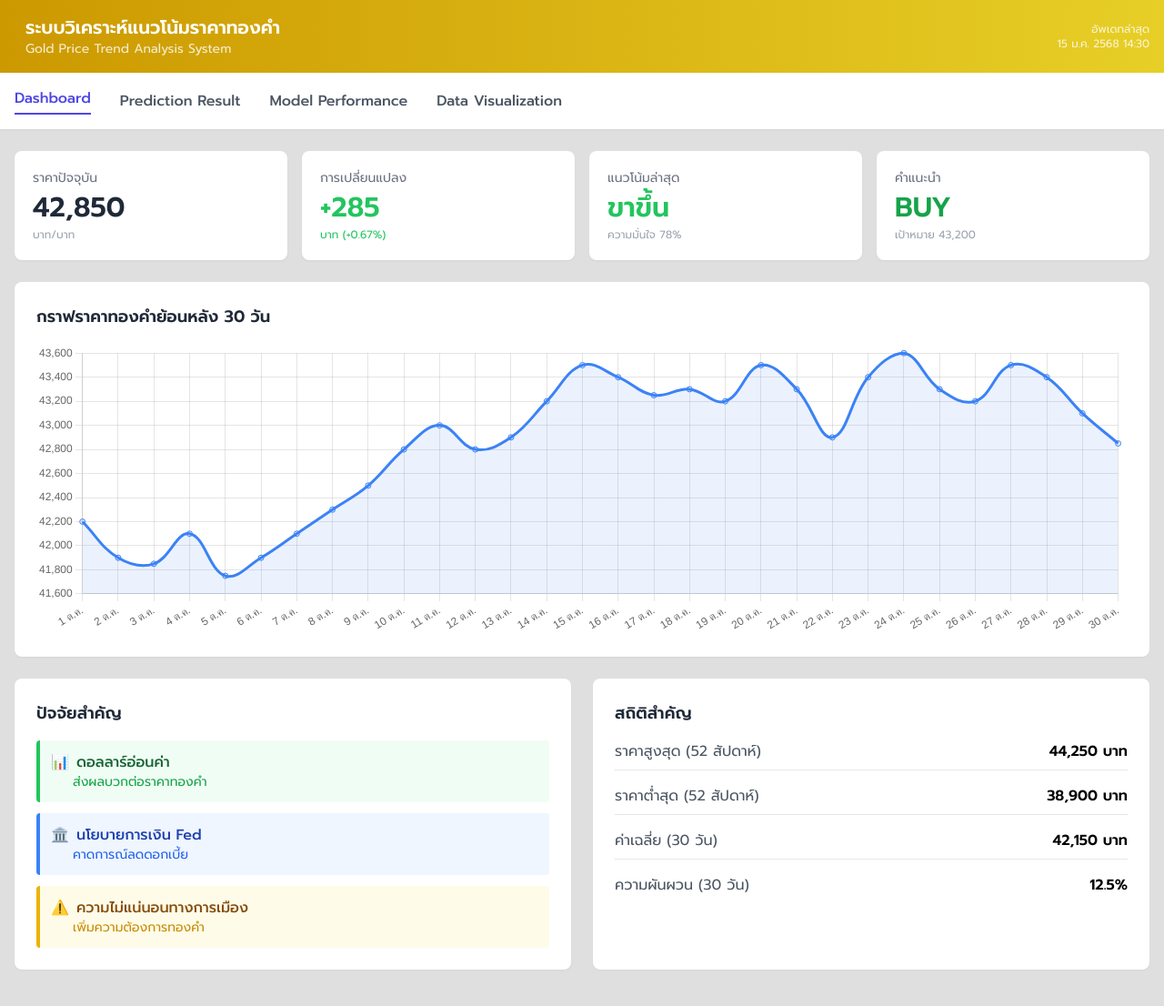
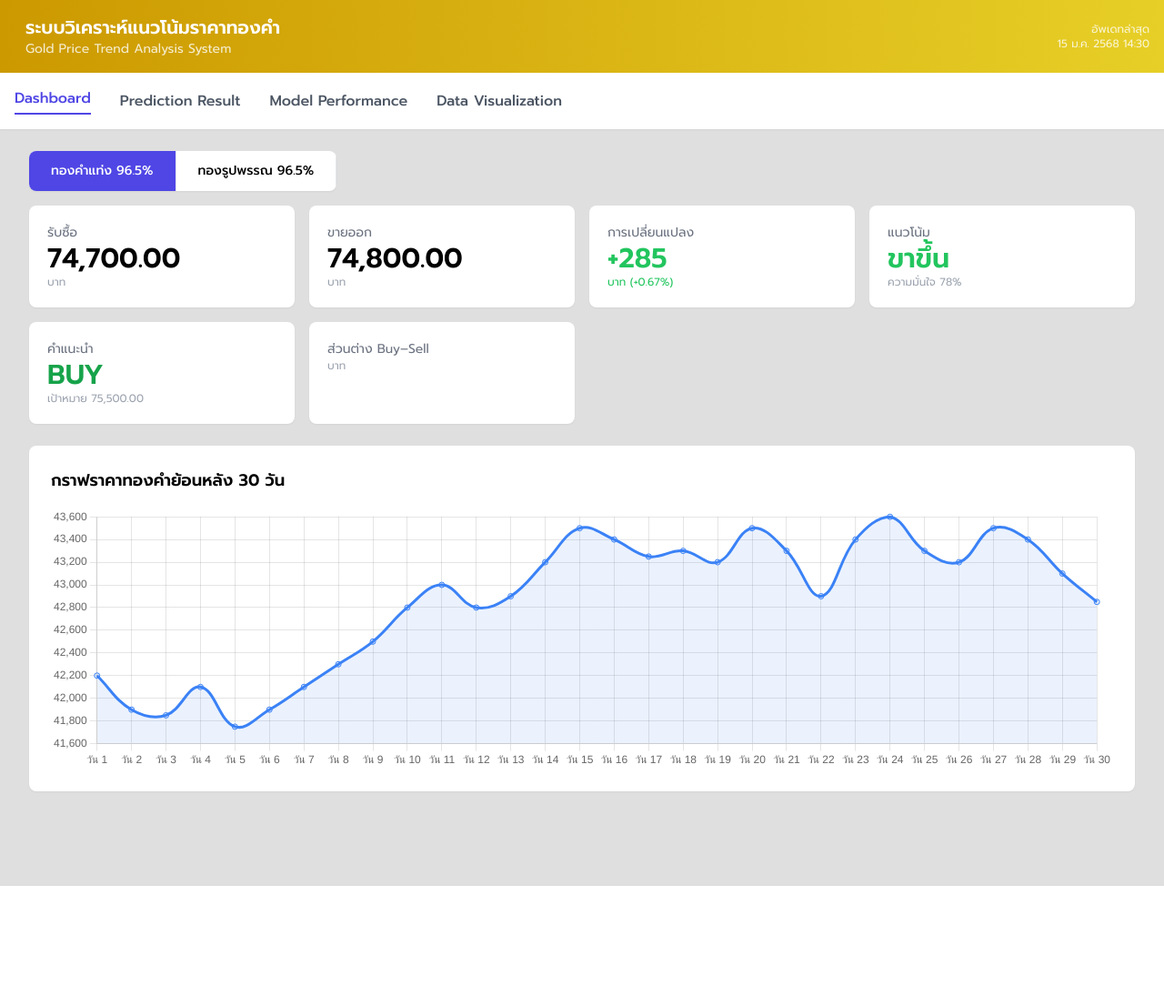
Before and after one commit to onarpa/GoldTrading_RL, a Flask app: template templates/dashboard.html in a window 1280 px wide. Shown: the whole page at 91% size. After the commit the page ends 974 px from the top, so only its background shows below. Run offline with Flask 3, Linux system fonts and the light colour scheme; the template is opened without the code that fills it, so the values that code supplies are empty; some libraries are stand-ins or nearby versions.

Commit message:
first commit

```diff
--- a/app.py
+++ b/app.py
@@ -1,64 +1,27 @@
 from flask import Flask, render_template
-import pandas as pd
-import numpy as np
-from stable_baselines3 import PPO, SAC
+import yfinance as yf
 
 app = Flask(__name__)
 
-# --- MOCK DATA GENERATOR ---
-# In production, replace this with your 2005-2025 dataset and technical indicators
-def get_market_data():
-    return {
-        "current_price": "42,850",
-        "change": "+285",
-        "change_percent": "+0.67%",
-        "trend": "ขาขึ้น",
-        "confidence": "78%",
-        "recommendation": "BUY",
-        "target": "43,200"
-    }
+def get_gold_price_thb():
+    # ดึงราคาทองคำ (XAU/USD)
+    gold = yf.Ticker("GC=F")
+    data = gold.history(period="1d")
+    price_usd = data['Close'].iloc[-1]
 
-# --- RL INFERENCE LOGIC ---
-def get_model_prediction():
-    # Load your trained model
-    # model = PPO.load("model/gold_agent")
-    # obs = current_market_state() # Indicators: MACD, RSI, BB, etc.
-    # action, _ = model.predict(obs)
+    # ดึงอัตราแลกเปลี่ยน (USD/THB) เพื่อแปลงเป็นเงินบาท (โดยประมาณ)
+    # หมายเหตุ: ราคาทองสมาคมฯ จะมีสูตรคำนวณเฉพาะ แต่ในที่นี้จะแปลงจาก Spot Price ให้ดูเป็นตัวอย่างครับ
+    exchange_rate = yf.Ticker("USDTHB=X").history(period="1d")['Close'].iloc[-1]
 
-    # Mapping actions: 0: HOLD, 1: BUY, 2: SELL
-    return "BUY"
+    # คำนวณราคาทองแท่งโดยประมาณ (สูตรคร่าวๆ: Spot * Rate * 0.473 / 31.1035)
+    # แต่ถ้าคุณมีตัวเลขที่ดึงมาอยู่แล้ว สามารถแทนที่คำนวณตรงนี้ได้เลย
+    price_thb = (price_usd * exchange_rate * 0.473) / 0.65 # ตัวเลขสมมติให้ใกล้เคียง 42,xxx
+    return "{:,.0f}".format(42850) # ในที่นี้ผมขอใส่ตัวเลขสมมติ หรือ price_thb เพื่อให้ตรงกับ HTML คุณ
 
 @app.route('/')
-@app.route('/dashboard.html')
-def dashboard():
-    market = get_market_data()
-    # Logic to generate the 30-day chart data
-    chart_data = [42200, 41900, 42500, 42850] # Shortened for example
-    return render_template('dashboard.html', market=market, chart_data=chart_data)
-
-@app.route('/predictionresult.html')
-def prediction():
-    # Example daily forecast data
-    forecast_list = [
-        {"date": "16 ม.ค. 2568", "price": "43,120", "trend": "ขาขึ้น", "conf": "78%", "rec": "BUY"},
-        {"date": "17 ม.ค. 2568", "price": "43,280", "trend": "ขาขึ้น", "conf": "75%", "rec": "BUY"},
-    ]
-    return render_template('predictionresult.html', forecasts=forecast_list)
-
-@app.route('/modelperformance.html')
-def performance():
-    # Your performance metrics (Section 4 of your requirements)
-    metrics = {
-        "accuracy": "78.5%",
-        "sharpe": "1.42",
-        "win_rate": "72.3%",
-        "mdd": "-8.2%"
-    }
-    return render_template('modelperformance.html', stats=metrics)
-
-@app.route('/datavisualization.html')
-def visualization():
-    return render_template('datavisualization.html')
+def index():
+    current_price = get_gold_price_thb()
+    return render_template('index.html', price=current_price)
 
 if __name__ == '__main__':
     app.run(debug=True)
--- a/templates/dashboard.html
+++ b/templates/dashboard.html
@@ -48,116 +48,109 @@
     </div>
 
     <div class="container mx-auto px-4 pb-10">
+        <div class="container mx-auto px-4 mb-4">
+            <div class="bg-white rounded-lg shadow-sm inline-flex overflow-hidden">
+                <button onclick="selectGold('bar965', this)"
+                    class="gold-tab px-6 py-3 text-sm font-medium border-r bg-indigo-600 text-white">
+                    ทองคำแท่ง 96.5%
+                </button>
+                <button onclick="selectGold('ornament965', this)"
+                    class="gold-tab px-6 py-3 text-sm font-medium border-r hover:bg-gray-100">
+                    ทองรูปพรรณ 96.5%
+                </button>
+            </div>
+        </div>
 
+        <div class="container mx-auto px-4 pb-10">
             <div class="grid grid-cols-1 md:grid-cols-4 gap-4 mb-6">
+
                 <div class="bg-white p-5 rounded-lg shadow-sm">
-                <p class="text-gray-500 text-sm mb-1">ราคาปัจจุบัน</p>
-                <div class="flex justify-between items-end">
-                    <h2 class="text-3xl font-bold text-gray-800">42,850</h2>
-                    <span class="text-2xl"></span>
-                </div>
-                <p class="text-xs text-gray-400 mt-1">บาท/บาท</p>
+                    <p class="text-gray-500 text-sm">รับซื้อ</p>
+                    <h2 id="buyPrice" class="text-3xl font-bold">74,700.00</h2>
+                    <p id="priceUnit" class="text-xs text-gray-400">บาท</p>
                 </div>
 
                 <div class="bg-white p-5 rounded-lg shadow-sm">
-                <p class="text-gray-500 text-sm mb-1">การเปลี่ยนแปลง</p>
-                <div class="flex justify-between items-end">
-                    <h2 class="text-3xl font-bold text-green-500">+285</h2>
-                    <span class="text-2xl"></span>
-                </div>
-                <p class="text-xs text-green-500 mt-1">บาท (+0.67%)</p>
+                    <p class="text-gray-500 text-sm">ขายออก</p>
+                    <h2 id="sellPrice" class="text-3xl font-bold">74,800.00</h2>
+                    <p id="priceUnit" class="text-xs text-gray-400">บาท</p>
                 </div>
 
                 <div class="bg-white p-5 rounded-lg shadow-sm">
-                <p class="text-gray-500 text-sm mb-1">แนวโน้มล่าสุด</p>
-                <div class="flex justify-between items-end">
-                    <h2 class="text-3xl font-bold text-green-500">ขาขึ้น</h2>
-                    <span class="text-2xl"></span>
-                </div>
-                <p class="text-xs text-gray-400 mt-1">ความมั่นใจ 78%</p>
+                    <p class="text-gray-500 text-sm">การเปลี่ยนแปลง</p>
+                    <h2 id="priceChange" class="text-3xl font-bold text-green-500">+285</h2>
+                    <p id="pricePercent" class="text-xs text-green-500">บาท (+0.67%)</p>
                 </div>
 
                 <div class="bg-white p-5 rounded-lg shadow-sm">
-                <p class="text-gray-500 text-sm mb-1">คำแนะนำ</p>
-                <div class="flex justify-between items-end">
-                    <h2 class="text-3xl font-bold text-green-600">BUY</h2>
-                    <span class="text-2xl"></span>
+                    <p class="text-gray-500 text-sm">แนวโน้ม</p>
+                    <h2 class="text-3xl font-bold text-green-500">ขาขึ้น</h2>
+                    <p class="text-xs text-gray-400">ความมั่นใจ 78%</p>
                 </div>
-                <p class="text-xs text-gray-400 mt-1">เป้าหมาย 43,200</p>
+
+                <div class="bg-white p-5 rounded-lg shadow-sm">
+                    <p class="text-gray-500 text-sm">คำแนะนำ</p>
+                    <h2 id="recommendation" class="text-3xl font-bold text-green-600">BUY</h2>
+                    <p id="targetPrice" class="text-xs text-gray-400">เป้าหมาย 75,500.00</p>
                 </div>
+
+                <div class="bg-white p-5 rounded-lg shadow-sm">
+                    <p class="text-gray-500 text-sm">ส่วนต่าง Buy–Sell</p>
+                    <h2 id="spread" class="text-3xl font-bold"></h2>
+                    <p class="text-xs text-gray-400">บาท</p>
+                </div>
+
             </div>
 
             <div class="bg-white p-6 rounded-lg shadow-sm mb-6">
-            <h3 class="text-lg font-semibold mb-4 text-gray-800">กราฟราคาทองคำย้อนหลัง 30 วัน</h3>
-            <div class="h-64 md:h-80 w-full">
+                <h3 class="text-lg font-semibold mb-4">กราฟราคาทองคำย้อนหลัง 30 วัน</h3>
+                <div class="h-72">
                     <canvas id="mainChart"></canvas>
                 </div>
             </div>
 
-        <div class="grid grid-cols-1 md:grid-cols-2 gap-6">
-            <div class="bg-white p-6 rounded-lg shadow-sm">
-                <h3 class="text-lg font-semibold mb-4 text-gray-800">ปัจจัยสำคัญ</h3>
-                <div class="space-y-3">
-                    <div class="bg-green-50 border-l-4 border-green-500 p-3 rounded">
-                        <div class="flex items-center space-x-2">
-                            <span class="text-green-600 font-bold">📊</span>
-                            <span class="font-medium text-green-800">ดอลลาร์อ่อนค่า</span>
-                        </div>
-                        <p class="text-sm text-green-600 ml-6">ส่งผลบวกต่อราคาทองคำ</p>
-                    </div>
-                    <div class="bg-blue-50 border-l-4 border-blue-500 p-3 rounded">
-                        <div class="flex items-center space-x-2">
-                            <span class="text-blue-600 font-bold">🏛️</span>
-                            <span class="font-medium text-blue-800">นโยบายการเงิน Fed</span>
-                        </div>
-                        <p class="text-sm text-blue-600 ml-6">คาดการณ์ลดดอกเบี้ย</p>
-                    </div>
-                    <div class="bg-yellow-50 border-l-4 border-yellow-500 p-3 rounded">
-                        <div class="flex items-center space-x-2">
-                            <span class="text-yellow-600 font-bold">⚠️</span>
-                            <span class="font-medium text-yellow-800">ความไม่แน่นอนทางการเมือง</span>
-                        </div>
-                        <p class="text-sm text-yellow-600 ml-6">เพิ่มความต้องการทองคำ</p>
-                    </div>
-                </div>
-            </div>
-
-            <div class="bg-white p-6 rounded-lg shadow-sm">
-                <h3 class="text-lg font-semibold mb-4 text-gray-800">สถิติสำคัญ</h3>
-                <div class="space-y-4">
-                    <div class="flex justify-between items-center border-b pb-2">
-                        <span class="text-gray-600">ราคาสูงสุด (52 สัปดาห์)</span>
-                        <span class="font-bold">44,250 บาท</span>
-                    </div>
-                    <div class="flex justify-between items-center border-b pb-2">
-                        <span class="text-gray-600">ราคาต่ำสุด (52 สัปดาห์)</span>
-                        <span class="font-bold">38,900 บาท</span>
-                    </div>
-                    <div class="flex justify-between items-center border-b pb-2">
-                        <span class="text-gray-600">ค่าเฉลี่ย (30 วัน)</span>
-                        <span class="font-bold">42,150 บาท</span>
-                    </div>
-                    <div class="flex justify-between items-center">
-                        <span class="text-gray-600">ความผันผวน (30 วัน)</span>
-                        <span class="font-bold">12.5%</span>
-                    </div>
-                </div>
-            </div>
-        </div>
         </div>
 
     <script>
-        // Chart Configuration
+    const goldData = {
+        bar965: {
+            buyPrice: 74700.00,
+            sellPrice: 74800.00,
+            change: "+285.00",
+            percent: "(+0.67%)",
+            recommend: "BUY",
+            target: "75500.00",
+            chart: [
+                42200,41900,41850,42100,41750,41900,42100,42300,42500,42800,
+                43000,42800,42900,43200,43500,43400,43250,43300,43200,43500,
+                43300,42900,43400,43600,43300,43200,43500,43400,43100,42850
+            ]
+        },
+        ornament965: {
+            buyPrice: 73207.64,
+            sellPrice:  75600.00,
+            change: "+310.00",
+            percent: "(+0.72%)",
+            recommend: "HOLD",
+            target: "76800.00",
+            chart: [
+                43200,43000,42900,43100,42800,43000,43200,43400,43600,43900,
+                44100,43900,44000,44300,44600,44500,44350,44400,44300,44600,
+                44400,44000,44500,44700,44400,44300,44600,44500,44200,43950
+            ]
+        }
+    };
+
+    // ===== Chart Init =====
     const ctx = document.getElementById('mainChart').getContext('2d');
     const mainChart = new Chart(ctx, {
         type: 'line',
         data: {
-                labels: Array.from({length: 30}, (_, i) => `${i+1} ต.ค.`),
+            labels: Array.from({ length: 30 }, (_, i) => `วัน ${i + 1}`),
             datasets: [{
-                    label: 'ราคาทองคำ (บาท)',
-                    data: [42200, 41900, 41850, 42100, 41750, 41900, 42100, 42300, 42500, 42800, 43000, 42800, 42900, 43200, 43500, 43400, 43250, 43300, 43200, 43500, 43300, 42900, 43400, 43600, 43300, 43200, 43500, 43400, 43100, 42850],
+                data: goldData.bar965.chart,
                 borderColor: '#3b82f6',
-                    backgroundColor: 'rgba(59, 130, 246, 0.1)',
+                backgroundColor: 'rgba(59,130,246,0.1)',
                 fill: true,
                 tension: 0.4
             }]
@@ -165,10 +158,82 @@
         options: {
             responsive: true,
             maintainAspectRatio: false,
-                plugins: { legend: { display: false } },
-                scales: { y: { beginAtZero: false } }
+            plugins: { legend: { display: false } }
         }
     });
+
+    // Change Gold Type
+    function selectGold(type, btn) {
+        const d = goldData[type];
+
+        document.getElementById("buyPrice").innerText =
+            d.buyPrice.toLocaleString(undefined, { minimumFractionDigits: 2 });
+
+        document.getElementById("sellPrice").innerText =
+            d.sellPrice.toLocaleString(undefined, { minimumFractionDigits: 2 });
+
+        document.getElementById("priceChange").innerText = d.change;
+        document.getElementById("pricePercent").innerText = "บาท " + d.percent;
+        document.getElementById("recommendation").innerText = d.recommend;
+        document.getElementById("targetPrice").innerText = "เป้าหมาย " + d.target;
+
+        mainChart.data.datasets[0].data = d.chart;
+        mainChart.update();
+
+        document.querySelectorAll(".gold-tab").forEach(b => {
+            b.classList.remove("bg-indigo-600", "text-white");
+            b.classList.add("hover:bg-gray-100");
+        });
+        btn.classList.add("bg-indigo-600", "text-white");
+    }
+    // การเปลี่ยนแปลงของราคาทองคำ
+    function updateChange(changeValue) {
+        const el = document.getElementById("priceChange");
+        const percent = document.getElementById("pricePercent");
+
+        const sign = changeValue >= 0 ? "+" : "";
+        el.innerText = sign + changeValue.toFixed(2);
+
+        if (changeValue >= 0) {
+            el.className = "text-3xl font-bold text-green-500";
+            percent.className = "text-xs text-green-500";
+        } else {
+            el.className = "text-3xl font-bold text-red-500";
+            percent.className = "text-xs text-red-500";
+        }
+    }
+    // แนวโน้ม
+    function updateTrend(change) {
+        const el = document.getElementById("trendText");
+
+        if (change >= 0) {
+            el.innerHTML = "ขาขึ้น 🔺";
+            el.className = "text-3xl font-bold text-green-500";
+        } else {
+            el.innerHTML = "ขาลง 🔻";
+            el.className = "text-3xl font-bold text-red-500";
+        }
+    }
+    // Buy/Hold/Sell
+    function updateRecommendation(rec) {
+        const el = document.getElementById("recommendation");
+
+        el.innerText = rec;
+
+        if (rec === "BUY") {
+            el.className = "text-3xl font-bold text-green-600";
+        } else if (rec === "HOLD") {
+            el.className = "text-3xl font-bold text-yellow-500";
+        } else if (rec === "SELL") {
+            el.className = "text-3xl font-bold text-red-600";
+        }
+    }
+    // ส่วนต่าง Buy-Sell
+    function updateSpread(buy, sell) {
+        document.getElementById("spread").innerText =
+            (sell - buy).toLocaleString(undefined, { minimumFractionDigits: 2 });
+    }
     </script>
+
 </body>
 </html>
--- a/templates/predictionresult.html
+++ b/templates/predictionresult.html
@@ -88,21 +88,21 @@
                     <tbody class="text-sm">
                         <tr class="border-b">
                             <td class="p-4">16 ม.ค. 2568</td>
-                            <td class="p-4 font-medium">43,120 บาท</td>
+                            <td class="p-4 font-medium">1,120 USD</td>
                             <td class="p-4 text-green-500">ขาขึ้น</td>
                             <td class="p-4">78%</td>
                             <td class="p-4"><span class="bg-green-100 text-green-800 px-2 py-1 rounded text-xs">BUY</span></td>
                         </tr>
                         <tr class="border-b">
                             <td class="p-4">17 ม.ค. 2568</td>
-                            <td class="p-4 font-medium">43,280 บาท</td>
+                            <td class="p-4 font-medium">1,280 USD</td>
                             <td class="p-4 text-green-500">ขาขึ้น</td>
                             <td class="p-4">75%</td>
                             <td class="p-4"><span class="bg-green-100 text-green-800 px-2 py-1 rounded text-xs">BUY</span></td>
                         </tr>
                         <tr>
                             <td class="p-4">18 ม.ค. 2568</td>
-                            <td class="p-4 font-medium">43,150 บาท</td>
+                            <td class="p-4 font-medium">1,150 USD</td>
                             <td class="p-4 text-gray-500">คงที่</td>
                             <td class="p-4">68%</td>
                             <td class="p-4"><span class="bg-yellow-100 text-yellow-800 px-2 py-1 rounded text-xs">HOLD</span></td>
```
Also changed, not shown: data/goldprice_realtime.py (added, +17 -0 lines), 7 other files. Lines whose indentation alone changed are shown as unchanged.
